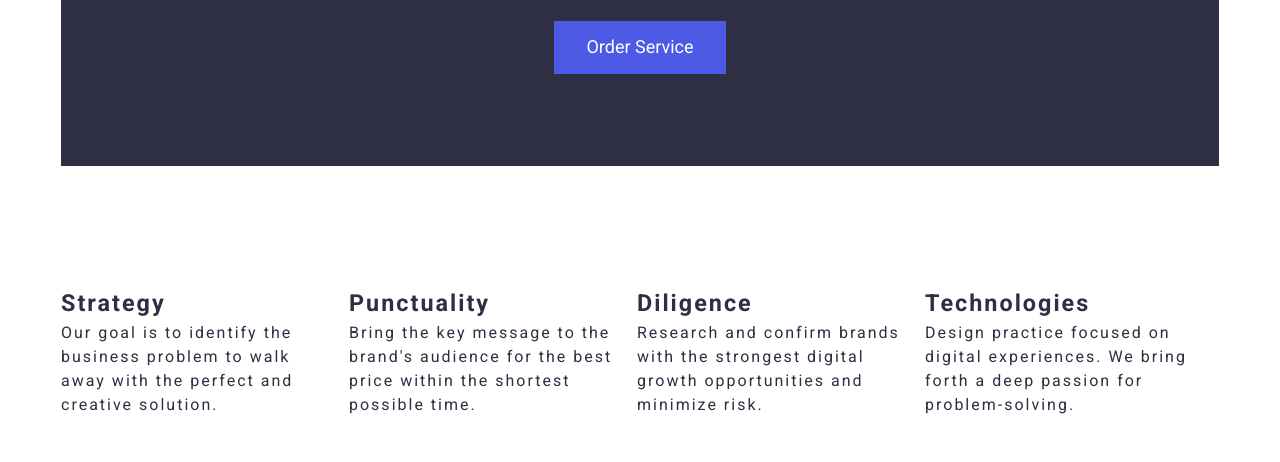
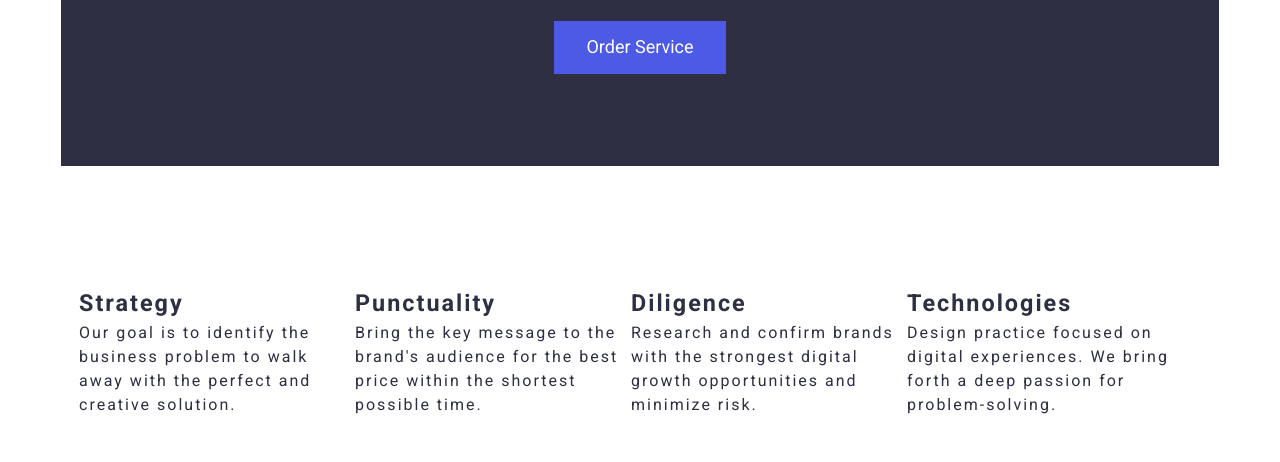
Before and after one commit to FullStackDev2/goit-markup-hw-03, a plain HTML site: page index.html in a window 1280 px wide. Shown: the part 338-800 px from the top of the page. Drawn offline with nearby package versions, Linux system fonts and the light colour scheme.

Commit message:
third homework

```diff
--- a/css/style.css
+++ b/css/style.css
@@ -119,7 +119,9 @@ button:focus {
 .strategy ul {
     display: flex;
     flex-direction: row;
-    justify-content: space-between;
+    text-align:inherit;
+    justify-content:center;
+    gap: 12px;
 }
 
 .strategy ul li {
```
